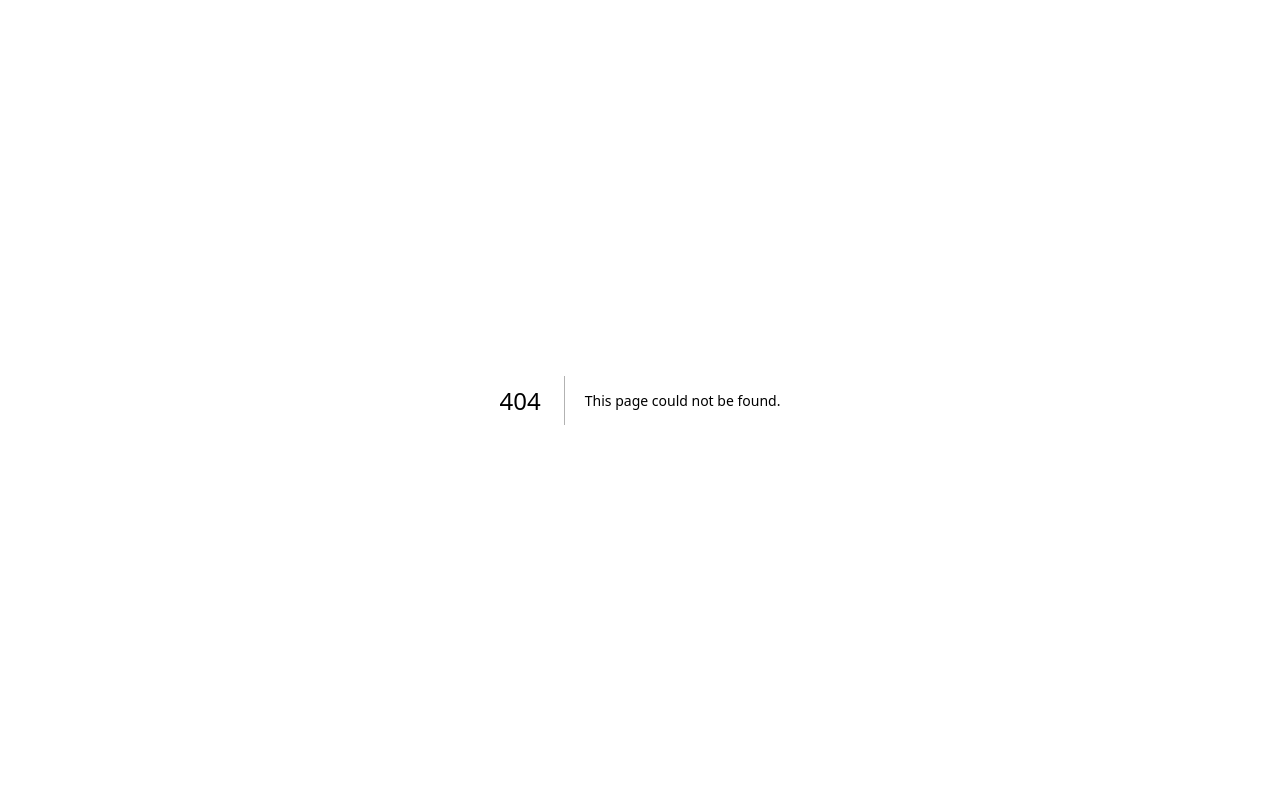
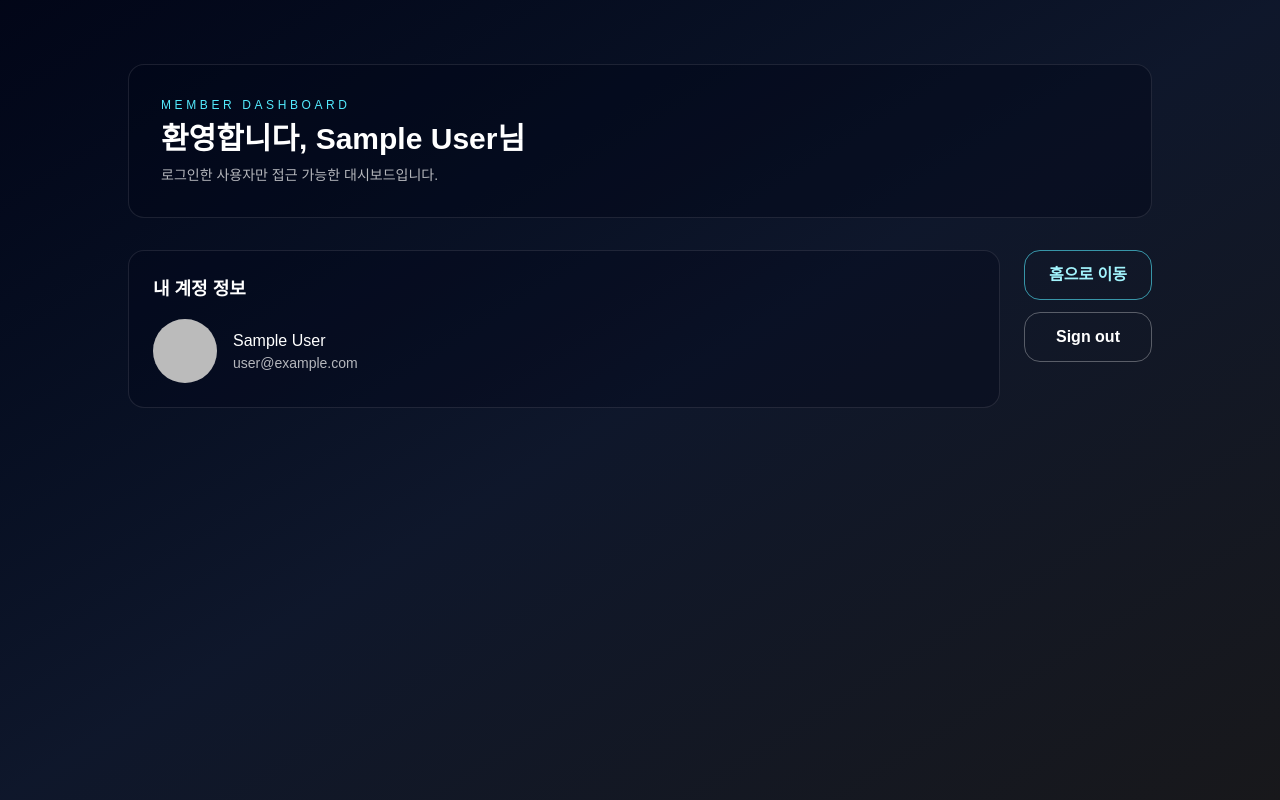
Before and after one commit to JJuiceCode/media-mosaic, a Next.js app: page /dashboard in a window 1280 px wide. Before the commit this address had no page. Built offline with nearby package versions, Linux system fonts and the light colour scheme; no server answers; sample sign-in values are in the browser's storage.

Commit message:
📦agent | 1.기본 대쉬보드 페이지 생성 & 리다이렉트

```diff
--- /dev/null
+++ b/app/dashboard/page.tsx
@@ -0,0 +1,58 @@
+import Image from "next/image";
+import Link from "next/link";
+import { redirect } from "next/navigation";
+import { getServerSession } from "next-auth";
+
+import { SignOutButton } from "@/components/auth/sign-out-button";
+import { authOptions } from "@/lib/auth/options";
+
+export default async function DashboardPage() {
+  const session = await getServerSession(authOptions);
+
+  if (!session?.user) {
+    redirect("/login");
+  }
+
+  const userInitial = session.user.name?.[0]?.toUpperCase() ?? "U";
+
+  return (
+    <main className="min-h-screen bg-linear-to-br from-slate-950 via-slate-900 to-zinc-900 px-6 py-16 text-white">
+      <div className="mx-auto w-full max-w-5xl space-y-8">
+        <section className="rounded-2xl border border-white/10 bg-slate-950/40 p-6 sm:p-8">
+          <p className="text-xs uppercase tracking-[0.3em] text-cyan-300">Member Dashboard</p>
+          <h1 className="mt-2 text-3xl font-semibold">환영합니다, {session.user.name ?? "회원"}님</h1>
+          <p className="mt-2 text-sm text-white/70">로그인한 사용자만 접근 가능한 대시보드입니다.</p>
+        </section>
+
+        <section className="grid gap-6 lg:grid-cols-[1fr_auto]">
+          <div className="rounded-2xl border border-white/10 bg-slate-950/30 p-6">
+            <h2 className="text-lg font-semibold">내 계정 정보</h2>
+            <div className="mt-4 flex items-center gap-4">
+              <div className="relative h-16 w-16 overflow-hidden rounded-full bg-white/10">
+                {session.user.image ? (
+                  <Image src={session.user.image} alt={session.user.name ?? "User profile image"} fill sizes="64px" className="object-cover" />
+                ) : (
+                  <div className="flex h-full w-full items-center justify-center text-2xl font-semibold text-white">{userInitial}</div>
+                )}
+              </div>
+              <div>
+                <p className="font-medium">{session.user.name ?? "이름 없음"}</p>
+                <p className="text-sm text-white/70">{session.user.email ?? "이메일 정보 없음"}</p>
+              </div>
+            </div>
+          </div>
+
+          <div className="flex flex-col gap-3">
+            <Link
+              href="/"
+              className="inline-flex items-center justify-center rounded-2xl border border-cyan-300/60 px-6 py-3 text-base font-semibold text-cyan-200 transition hover:-translate-y-0.5 hover:border-cyan-200"
+            >
+              홈으로 이동
+            </Link>
+            <SignOutButton />
+          </div>
+        </section>
+      </div>
+    </main>
+  );
+}
--- a/app/login/page.tsx
+++ b/app/login/page.tsx
@@ -9,7 +9,7 @@ export default async function LoginPage() {
   const session = await getServerSession(authOptions);
 
   if (session?.user) {
-    redirect("/");
+    redirect("/dashboard");
   }
 
   return (
--- a/app/signup/page.tsx
+++ b/app/signup/page.tsx
@@ -9,7 +9,7 @@ export default async function SignupPage() {
   const session = await getServerSession(authOptions);
 
   if (session?.user) {
-    redirect("/");
+    redirect("/dashboard");
   }
 
   return (
--- a/components/auth/google-sign-in-button.tsx
+++ b/components/auth/google-sign-in-button.tsx
@@ -8,7 +8,7 @@ export function GoogleSignInButton() {
 
   const handleClick = () => {
     startTransition(async () => {
-      await signIn("google");
+      await signIn("google", { callbackUrl: "/dashboard" });
     });
   };
 
--- a/components/auth/kakao-sign-in-button.tsx
+++ b/components/auth/kakao-sign-in-button.tsx
@@ -8,7 +8,7 @@ export function KakaoSignInButton() {
 
   const handleClick = () => {
     startTransition(async () => {
-      await signIn("kakao");
+      await signIn("kakao", { callbackUrl: "/dashboard" });
     });
   };
 
--- a/components/auth/login-form.tsx
+++ b/components/auth/login-form.tsx
@@ -35,7 +35,7 @@ export function LoginForm() {
         return;
       }
 
-      router.push("/");
+      router.push("/dashboard");
       router.refresh();
     });
   }
--- a/components/auth/naver-sign-in-button.tsx
+++ b/components/auth/naver-sign-in-button.tsx
@@ -8,7 +8,7 @@ export function NaverSignInButton() {
 
   const handleClick = () => {
     startTransition(async () => {
-      await signIn("naver");
+      await signIn("naver", { callbackUrl: "/dashboard" });
     });
   };
 
```
